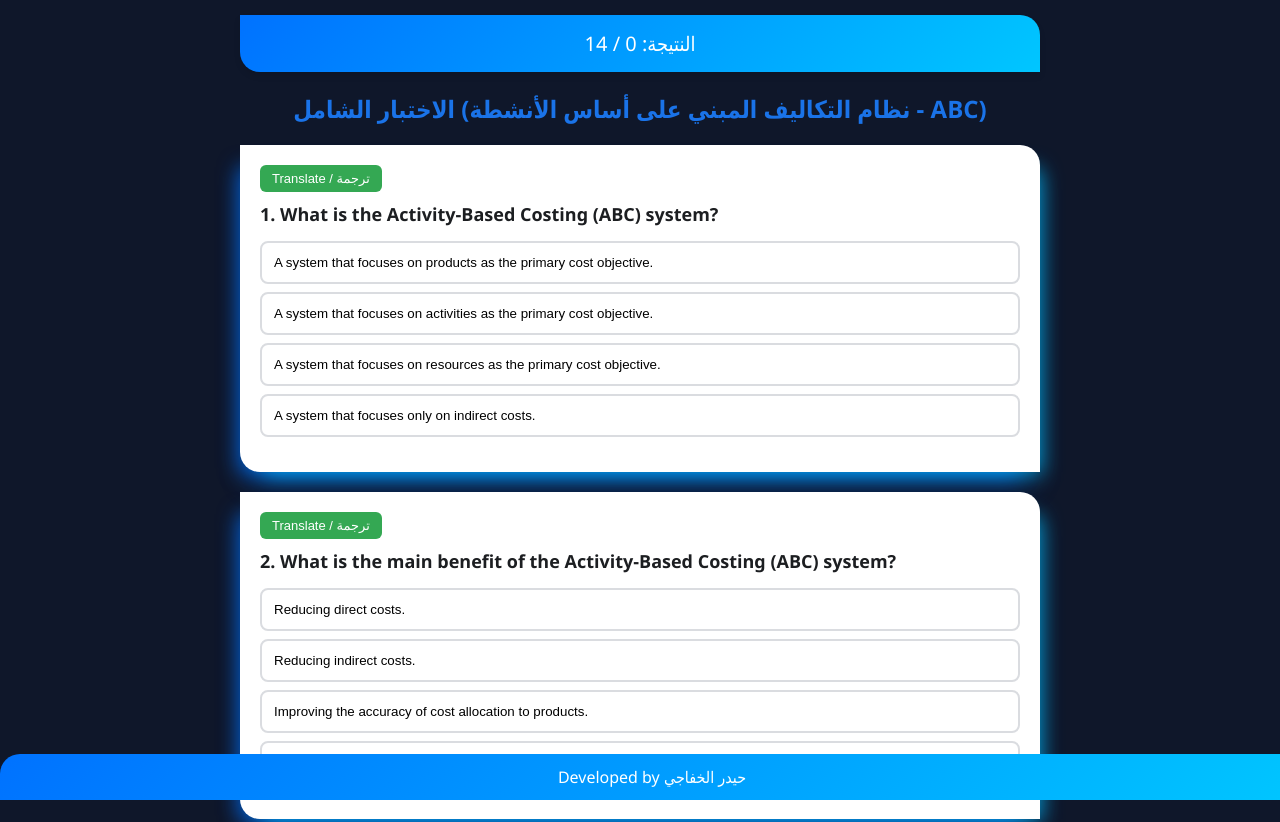
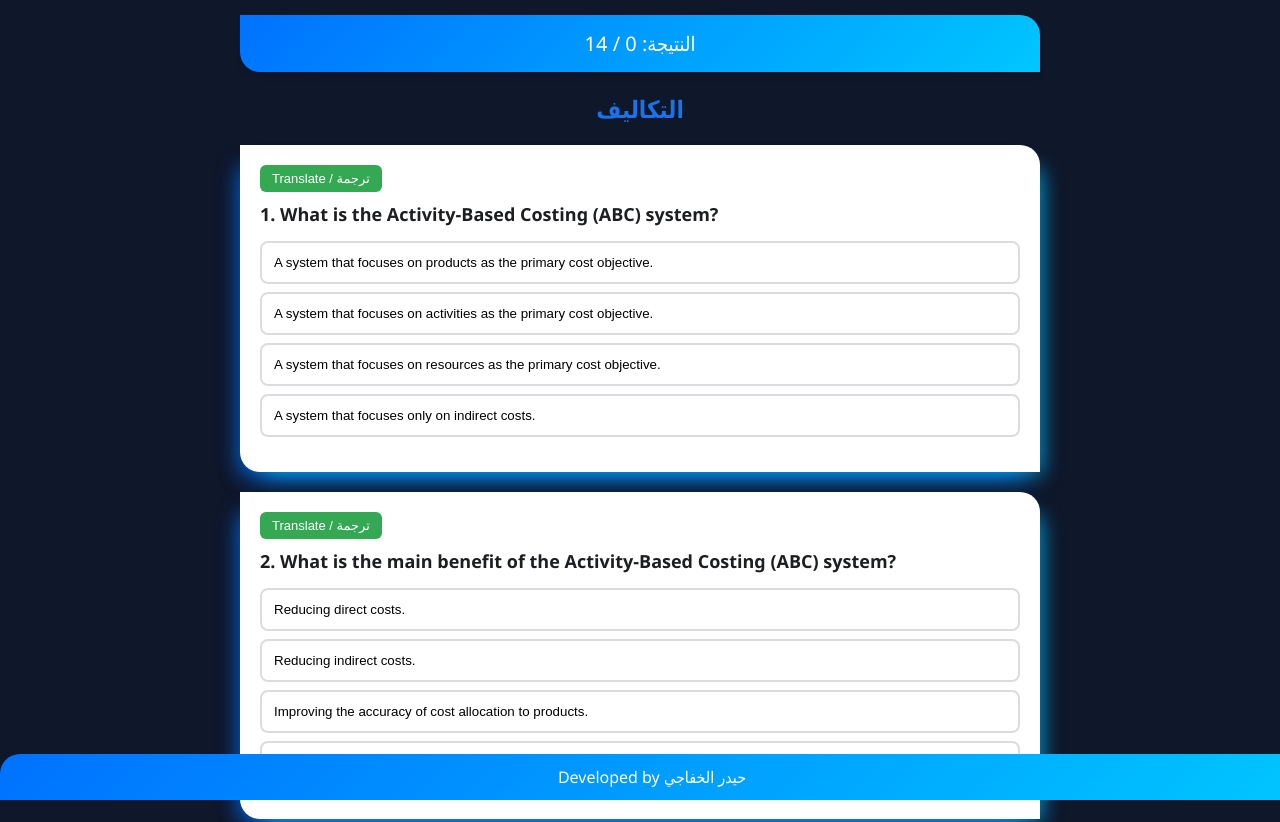
Before and after one commit to h94gg/d, a plain HTML site: page index.html in a window 1280 px wide. Shown: the top 822 px of the page. Drawn offline with Linux system fonts and the light colour scheme.

Commit message:
Update index.html

```diff
--- a/index.html
+++ b/index.html
@@ -27,7 +27,7 @@
 
 <div class="container">
     <div id="scoreBox">النتيجة: 0 / 14</div>
-    <h2>الاختبار الشامل (نظام التكاليف المبني على أساس الأنشطة - ABC)</h2>
+    <h2>التكاليف</h2>
 
     <div id="quiz-container">
         </div>
```
